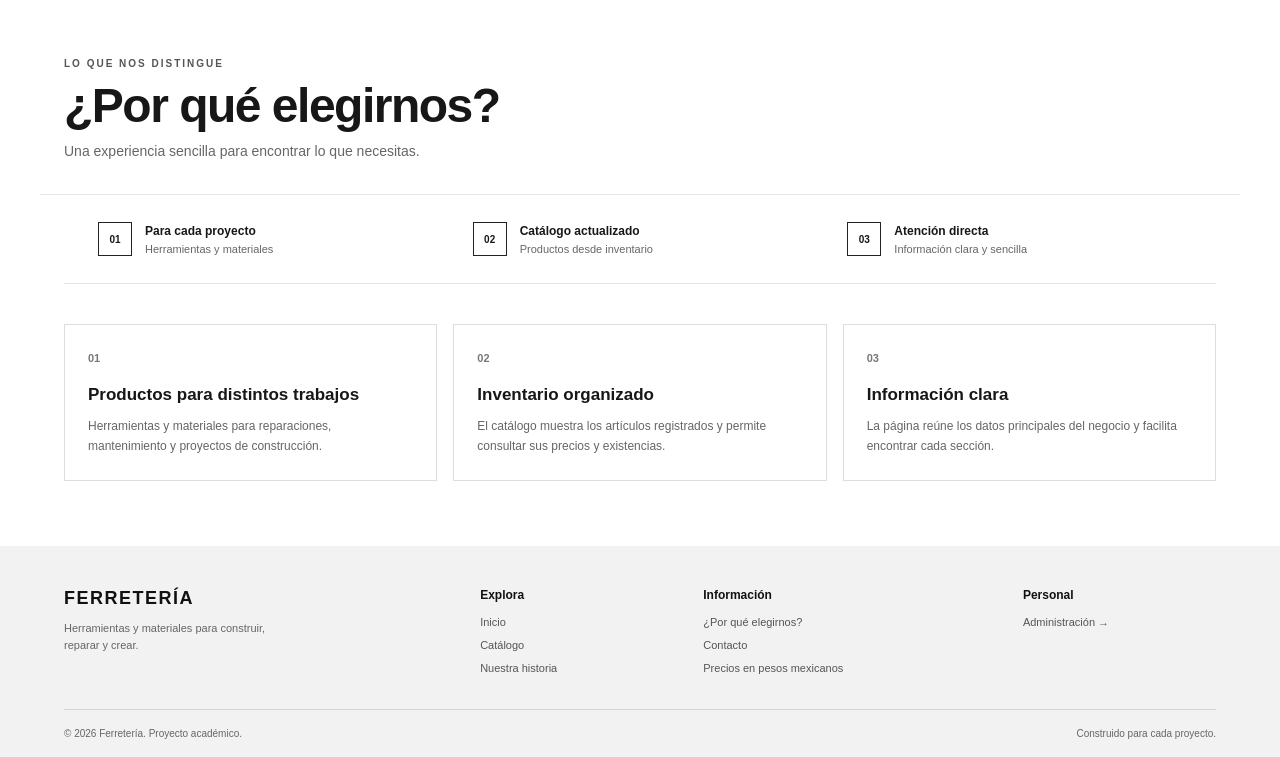
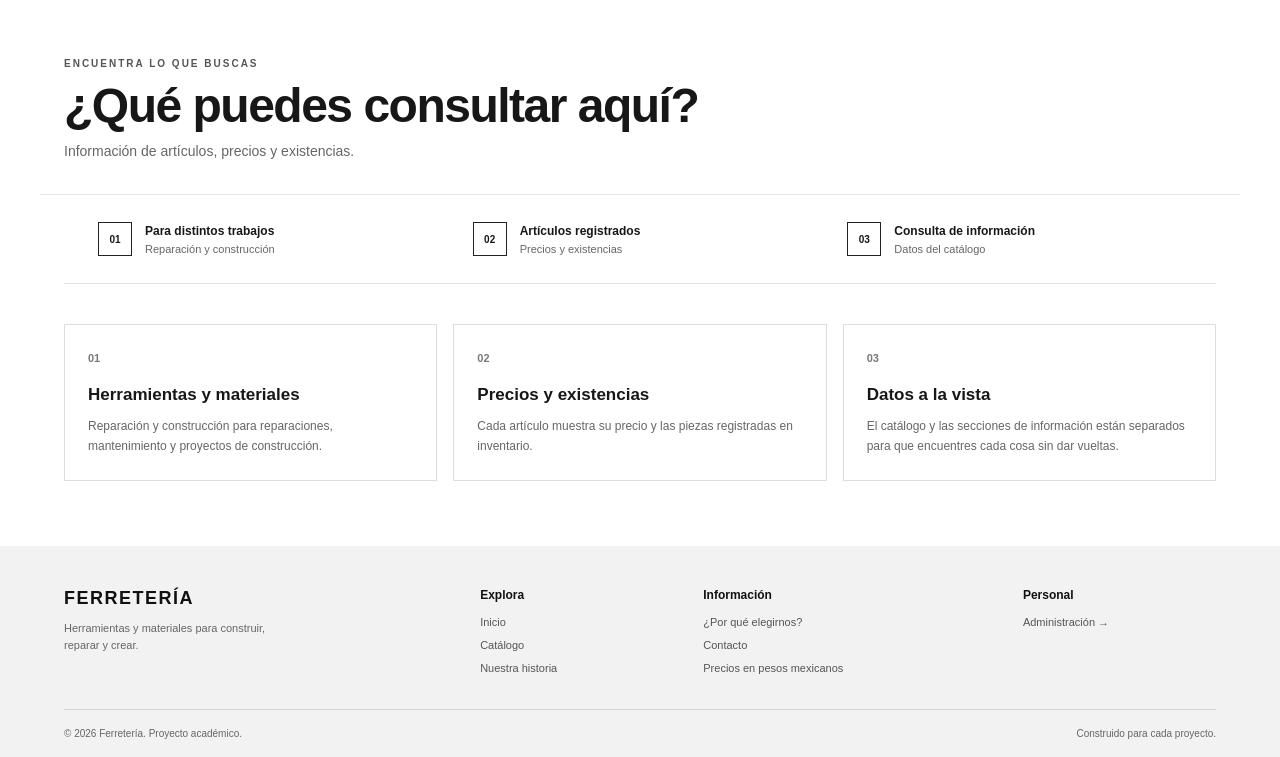
Before and after one commit to JEEM244/PIA-, a PHP site: page /ventajas.php in a window 1280 px wide. Shown: the part 166-923 px from the top of the page. Run offline with PHP 8.4, Linux system fonts and the light colour scheme.

Commit message:
Reescribe textos del sitio con un tono más natural

```diff
--- a/ferreteria-crud/ventajas.php
+++ b/ferreteria-crud/ventajas.php
@@ -1,5 +1,5 @@
-<?php $paginaActiva='ventajas'; $tituloPagina='Ferretería | ¿Por qué elegirnos?'; require __DIR__.'/includes/cabecera.php'; ?><main class="pagina-interior"><section class="pagina-titulo contenedor"><p class="sobrelinea">LO QUE NOS DISTINGUE</p><h1>¿Por qué elegirnos?</h1><p>Una experiencia sencilla para encontrar lo que necesitas.</p></section><section class="ventajas" id="ventajas">
-    <article><span class="ventaja-icono">01</span><div><strong>Para cada proyecto</strong><small>Herramientas y materiales</small></div></article>
-    <article><span class="ventaja-icono">02</span><div><strong>Catálogo actualizado</strong><small>Productos desde inventario</small></div></article>
-    <article><span class="ventaja-icono">03</span><div><strong>Atención directa</strong><small>Información clara y sencilla</small></div></article>
-  </section><section class="beneficios-detalle contenedor"><article><span>01</span><h2>Productos para distintos trabajos</h2><p>Herramientas y materiales para reparaciones, mantenimiento y proyectos de construcción.</p></article><article><span>02</span><h2>Inventario organizado</h2><p>El catálogo muestra los artículos registrados y permite consultar sus precios y existencias.</p></article><article><span>03</span><h2>Información clara</h2><p>La página reúne los datos principales del negocio y facilita encontrar cada sección.</p></article></section></main><?php require __DIR__.'/includes/pie.php'; ?>
+<?php $paginaActiva='ventajas'; $tituloPagina='Ferretería | ¿Qué puedes consultar aquí?'; require __DIR__.'/includes/cabecera.php'; ?><main class="pagina-interior"><section class="pagina-titulo contenedor"><p class="sobrelinea">ENCUENTRA LO QUE BUSCAS</p><h1>¿Qué puedes consultar aquí?</h1><p>Información de artículos, precios y existencias.</p></section><section class="ventajas" id="ventajas">
+    <article><span class="ventaja-icono">01</span><div><strong>Para distintos trabajos</strong><small>Reparación y construcción</small></div></article>
+    <article><span class="ventaja-icono">02</span><div><strong>Artículos registrados</strong><small>Precios y existencias</small></div></article>
+    <article><span class="ventaja-icono">03</span><div><strong>Consulta de información</strong><small>Datos del catálogo</small></div></article>
+  </section><section class="beneficios-detalle contenedor"><article><span>01</span><h2>Herramientas y materiales</h2><p>Reparación y construcción para reparaciones, mantenimiento y proyectos de construcción.</p></article><article><span>02</span><h2>Precios y existencias</h2><p>Cada artículo muestra su precio y las piezas registradas en inventario.</p></article><article><span>03</span><h2>Datos a la vista</h2><p>El catálogo y las secciones de información están separados para que encuentres cada cosa sin dar vueltas.</p></article></section></main><?php require __DIR__.'/includes/pie.php'; ?>
```
